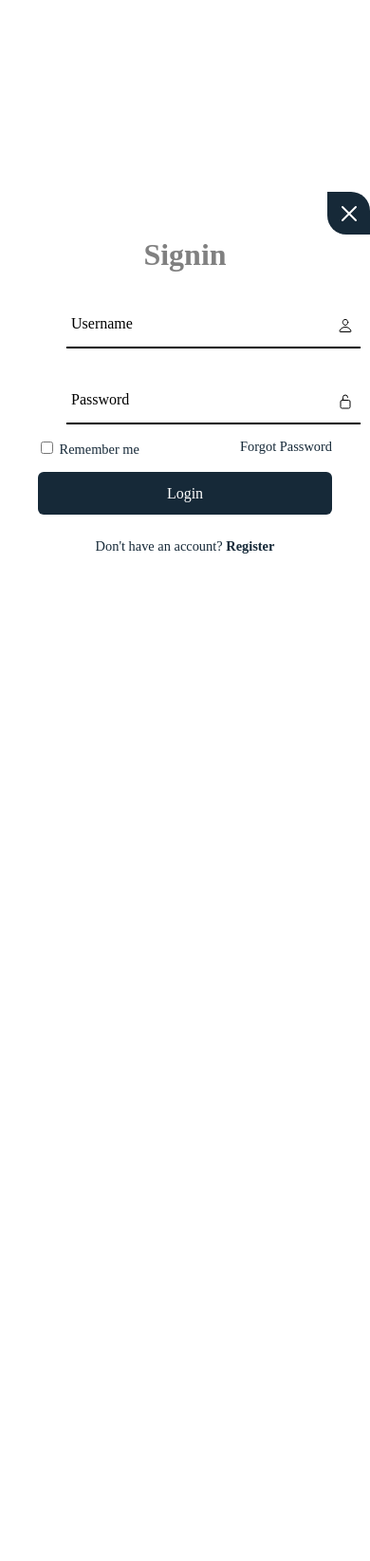
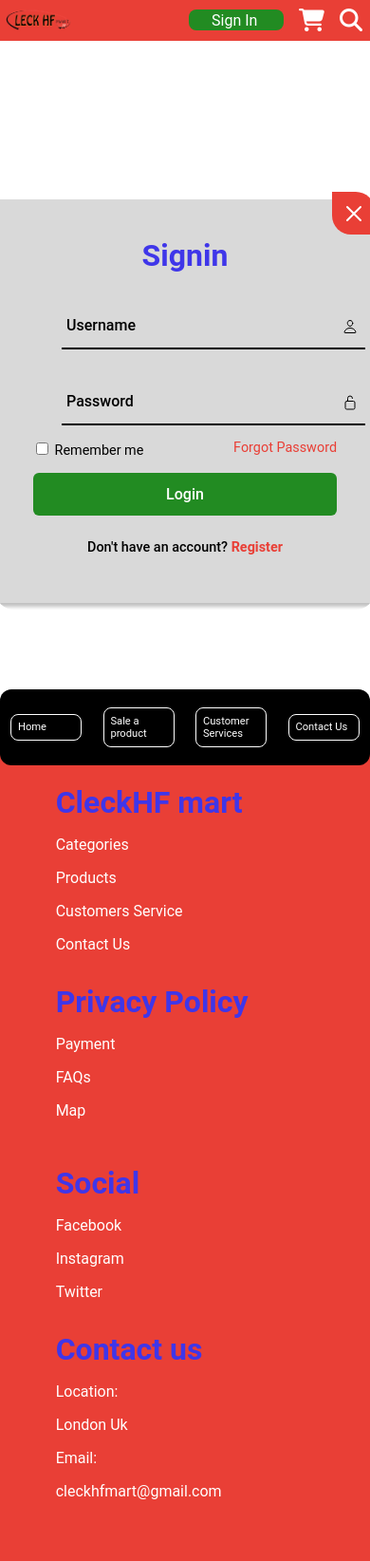
Before and after one commit to subodh670/Team-project, a PHP site: page /sign_in_page/index.html in a window 390 px wide. Shown: the whole page at 95% size. Before the commit the page ends 583 px from the top, so only its background shows below. Run offline with PHP 8.4, Linux system fonts and the light colour scheme.

Commit message:
overall correction of signin page

```diff
--- /dev/null
+++ b/sign_in_page/app.js
@@ -0,0 +1,23 @@
+'use strict';
+const contact = document.querySelector('.contact');
+const cat = document.querySelector('.categories');
+const searchBar = document.querySelector(".search-bar");
+const login = document.querySelector('.login');
+const cart = document.querySelector('.cart');
+const search = document.querySelector(".search");
+const searchResult = document.querySelector(".search-result");
+const faTimes = document.querySelector(".fa-times");
+
+
+search.addEventListener("click",()=>{
+    searchBar.classList.toggle("show-searchbar");
+    login.classList.toggle("show-login");
+    cart.classList.toggle("show-cart");
+    search.classList.toggle("show-search");
+})
+faTimes.addEventListener("click",()=>{
+    searchBar.classList.toggle("show-searchbar");
+    login.classList.toggle("show-login");
+    cart.classList.toggle("show-cart");
+    search.classList.toggle("show-search");
+})
--- a/sign_in_page/index.html
+++ b/sign_in_page/index.html
@@ -6,21 +6,43 @@
     <meta name="viewport" content="width=device-width, initial-scale=1.0">
     <title>Website with Login & registaration | Codehal</title>
     <link rel="stylesheet" href="style.css">
+    <link rel="stylesheet" href="../fontawesome-free-6.3.0-web/css/all.min.css">
 </head>
 <body bachround="">
     <header>
-        <h2 class="logo">Logo</h2>
-        <nav class="navigation">
-            <a href="#">categories</a>
-            <a href="#">products</a>
-            <a href="#">services</a>
-            <a href="#">contact us</a>
-            <button class="btnLogin-popup">Login</button>
-        </nav>
+        <div class="logo">
+            <a href="../landing_page/index.html">
+<img src="../landing_page/image1.png" alt="logo">
+
+            </a>
+        </div>
+        <ul>
+            <li><a href="#home">Home</a></li>
+            <li><a href="#sale">Sale a product</a></li>
+            <li><a href="#customer_services">Customer Services</a></li>
+            <li><a href="#contact_us">Contact Us</a></li>
+        </ul>
+        <div class="login_cart_search">
+             <div class="login">
+                <a href="/login">Sign In</a>
+             </div>
+             <div class="cart">
+            <i class="fa fa-shopping-cart" aria-hidden="true"></i>
+             </div>
+             <div class="search">
+                <i class="fa fa-search"></i>
+             </div>
+                <form method="POST" action="" class="search-bar show-searchbar">
+                    <input type="text" name="search" class="search-item">
+                    <i class="fa fa-times" aria-hidden="true"></i>
+                    <button class="search-result"><i class="fa fa-search"></i></button>
+                 </form>
+
+        </div>
     </header>
     <div class="wrapper">
         <span class="icon-close"><ion-icon name="close-outline"></ion-icon></span>
-        <div class="form-box login">
+        <div class="form-box login1">
             <h2>Signin</h2>
             <form action="#">
                 <div class="input-box">
@@ -48,7 +70,39 @@
             </form>
         </div>
     </div>
-    <script src="script.js"></script>
+    <footer>
+        <div class="container-footer">
+            <div class="footer-item1">
+                <h1>CleckHF mart</h1>
+                <p>Categories</p>
+                <p>Products</p>
+                <p>Customers Service</p>
+                <p>Contact Us</p>
+            </div>
+            <div class="footer-item2">
+                <h1>Privacy Policy</h1>
+                <p>Payment</p>
+                <p>FAQs</p>
+                <p>Map</p>
+                <img src="" alt="">
+            </div>
+            <div class="footer-item3">
+                <h1>Social</h1>
+                <p>Facebook</p>
+                <p>Instagram</p>
+                <p>Twitter</p>
+            </div>
+            <div class="footer-item4">
+                <h1>Contact us</h1>
+                <p>Location: </p>
+                <p>London Uk</p>
+                <p>Email: </p>
+                <p>cleckhfmart@gmail.com</p>
+            </div>
+
+        </div>
+    </footer>
+    <script src="app.js"></script>
     <script type="module" src="https://unpkg.com/ionicons@5.5.2/dist/ionicons/ionicons.esm.js"></script>
     <script nomodule src="https://unpkg.com/ionicons@5.5.2/dist/ionicons/ionicons.js"></script>
 </body>
--- a/sign_in_page/style.css
+++ b/sign_in_page/style.css
@@ -1,90 +1,254 @@
-@import url('https://fonts.googleapis.com/css?family=open+sans&display=swap');
+.backdrop{
+    position: fixed;
+    width: 100%;
+    height: 100vh;
+    top: 0;
+    left: 0;
+    z-index: -9999;
+}
 *{
     margin: 0;
-    padding: 0;
     box-sizing: border-box;
-    font-family: 'open', sans-swap;
+    font-family: 'Inter', sans-serif;
+    font-family: 'Questrial', sans-serif;
+    font-family: 'Roboto', sans-serif;
 }
-body{
+html{
+    font-size: 16px;
+    scroll-behavior: smooth;
+    max-width: 100%;
+}
+:root{
+    --primary-color: #E93F36;
+    --secondary-color: #3F36E9;
+    --tertiary-color: #228B22;
+    --white: #ffffff;
+    --black: #000000;
+    --selected: #D9D9D9;
+}
+header{
     display: flex;
-    justify-content: center;
+    background-color: var(--primary-color);
     align-items: center;
-    min-height: 100vh;
-  /*  background-image: url('../images/background.png');*/
-    background-repeat:  no-repeat;
-    background-size: cover;
-    background-attachment: fixed;
-    background-position: center;
-}
-
-header{
-    position: fixed;
-    top: 0;
-    left: 0;
-    width: 100%;
-    padding: 20px;
-
-    display: flex;
+    padding: 0 4em;
     justify-content: space-between;
-    align-items: center;
-    z-index: 99;
+    position: relative;
 }
 .logo{
-    font-size: 2em;
-    color: white;
-    user-select: none;
+    width: 20%;
 }
-.navigation a{
+.logo img{
+    width: 40%;
+    object-fit: cover;
+    object-position: center;
+}
+ul{
+    list-style: none;
+    width: 60%;
+    display: flex;
+    justify-content: start;
+    align-items: center;
+    z-index: 100;
+}
+.login_cart_search{
+    display: flex;
+    justify-content: right;
+    align-items: center;
+    width: 20%;
+}
+.login_cart_search div{
+    margin: 0 0.5em;
+}
+.login{
+    background-color: var(--tertiary-color);
+    padding: 0.35em 0.75em;
+    border-radius: 8px;
+}
+.login a{
+    text-decoration: none;
+    color: var(--white);
+}
+ul li{
+    margin: 0 1em;
+    color: var(--white);
+}
+ul li a{
+    text-decoration: none;
+    color: inherit;
+}
+ul li a:hover{
+    color: var(--black);
+    transition: 0.4s;
+}
+ul li a:active{
+    color: var(--selected);
+}
+.cart i, .search i{
+    color: var(--white);
+    font-size: 1.5rem;
+}
+.search-bar{
+    position: absolute;
+    margin-top: -0%;
+    transition: 0.4s;
+    display: flex;
+    align-items: center;
+    justify-content: space-between;
+    width: 16%;
+    right: 4%;
+}
+.search-bar input{
+    padding: 0.5em;
+    border-radius: 8px;
+}
+.show-searchbar{
+    margin-top: -40%;
+    transition: 0.4s;
+}
+.show-cart, .show-login{
+    display: none;
+}
+.show-search{
+    display: none;
+}
+.fa-times{
     position: relative;
-    font-size: 1.1em;
-    color: white;
-    text-decoration: none;
-    font-weight: 500;
-    margin-left: 40px;
+    right: 50px;
+    top: 0 px;
+    color: var(--selected);
 }
-
-.navigation a::after{
-    content: '';
-    position: absolute;
-    left: 0;
-    bottom: -6px;
-    width: 100%;
-    height: 3px;
-    background: white;
-    border-radius: 5px;
-    transform-origin: right;
-    transform: scaleX(0);
-    transition:  .5s;
+.search-item{
+    margin-right: 10%;
 }
-
-.navigation a:hover::after{
-    transform-origin: left;
-    transform: scaleX(1);
+.close-fa{
+    display: none;
 }
-.navigation .btnLogin-popup{
-    width: 130px;
-    height: 50px;
-    background: transparent;
-    border: 2px solid white;
-    outline: none;
-    border-radius: 6px;
-    cursor: pointer;
-    font-size: 1.1em;
-    color: white;
-    font-weight: 500;
-    margin-left: 40px;
-    transition: .5s;
+.search-result i{
+    font-size: 1.5rem;
+    border-width: 0px;
 
 }
 
-.navigation .btnLogin-popup:hover{
-    background: white;
-    color: green;
+/* media queries for navbar */
+@media(max-width: 1300px){
+    .search-bar{
+        right: 12%;
+    }
+}
+@media(max-width: 1000px){
+    ul{
+        position: fixed;
+        flex-direction: row;
+        padding: 0em;
+        height: 80px;
+        width: 80%;
+        bottom: 2%;
+        left: 10%;
+        background-color: var(--black);
+        transition: 0.4s;
+        justify-content: center;
+        align-items: center;
+        border-radius: 12px;
+        z-index: 100;
+        font-size: 1.1rem;
+    }
+    ul li{
+        width: 100%;
+        border: 1px solid white;
+        padding: 1em;
+        font-size: 0.7rem;
+        border-radius: 8px;
+    }
+    ul li:hover{
+        background-color: var(--tertiary-color);
+    }
+    ul li a:hover{
+        color: var(--white);
+    }
+    .search-bar{
+        right: 20%;
+    }
 
+    ul li a{
+        color: var(--white)
+    }
+    .logo{
+        width: 40%;
+    }
+    .login_cart_search{
+        width: 40%;
+    }
+}
+@media(max-width: 800px){
+    .search-bar{
+        right: 32%;
+    }
+}
+@media(max-width: 600px){
+    ul{
+        top: 86vh;
+    }
+
+    header{
+        padding: 0em;
+    }
+    .login{
+        padding: 0.5em 1.5em;
+    }
+    .login a {
+        font-size: 16px;
+    }
+    .logo{
+        width: 60%;
+    }
+    .login_cart_search{
+        width: 60%;
+    }
+    .search-bar{
+        right: 50%
+    }
+}
+@media(max-width: 492px){
+    .login{
+        padding: 0.3em 1.5em;
+    }
+    ul{
+        width: 100%;
+        left: 0%;
+        bottom: 4%;
+        font-size: 0.7em;
+        justify-content: center;
+    }
+    ul li{
+        padding: 0.6em;
+    }
+    .login_cart_search{
+        width: 60%;
+    }
+    .login{
+        width: 100px;
+    }
+    .search-bar input{
+        padding: 0.3em;
+    }
+}
+@media(max-width: 400px){
+    .login{
+        padding: 0.1em 1.5em;
+    }
+    .login{
+        width: 100px;
+    }
+    .search-bar{
+        margin-right: 40px;
+    }
 }
 
+
+/* sign in page starts */
+
 .wrapper{
-    position: relative;
+    position: absolute;
     width: 400px;
     height: 440px;
     background: transparent;
@@ -96,6 +260,9 @@ header{
     justify-content: center;
     align-items: center;
     overflow: hidden;
+    transform: translate(-50%, -50%);
+    left: 50%;
+    top: 50%;
 }
 
 .wrapper .form-box{
@@ -108,7 +275,7 @@ header{
     right: 0;
     width: 45px;
     height: 45px;
-    background: #162938;
+    background: var(--primary-color);
     font-size: 2em;
     color: #fff;
     display: flex;
@@ -122,7 +289,7 @@ header{
 
 .form-box h2{
     font-size: 2em;
-    color: gray;
+    color: var(--secondary-color);
     text-align: center;
 }
 
@@ -159,14 +326,14 @@ header{
     border: none;
     outline: none;
     font-size: 1em;
-    color: #162938;
+    color: var(--black);
     font-weight: 600;
     padding: 0 35px 0 5px;
 }
 
 .remember-forgot{
     font-size: .9em;
-    color: #162938;
+    color: var(--black);
     font-weight: 5oo;
     margin: -15px 0 15px;
     display: flex;
@@ -180,12 +347,16 @@ header{
     line-height: 57px;
 }
 .remember-forgot label input {
-    accent-color: #162938;
+    accent-color: var(--black);
     margin: 3px;
 
 }
+.login1{
+    background-color: var(--selected);
+    box-shadow: 0px 4px 4px rgba(0, 0, 0, 0.25);
+}
 .remember-forgot a{
-    color: #162938;
+    color: var(--primary-color);
     text-decoration: none;
 }
 .remember-forgot a:hover{
@@ -195,7 +366,7 @@ header{
 .btnLogin-popup{
     width: 100%;
     height: 45px;
-    background: #162938;
+    background: var(--tertiary-color);
     border: none;
     outline: none;
     border-radius: 6px;
@@ -206,13 +377,13 @@ header{
 }
 .login-register{
     font-size: .9em;
-    color: #162938;
+    color: var(--black);
     text-align: center;
     font-weight: 500;
     margin: 25px 0 10px;
 }
 .login-register p a {
-    color: #162938;
+    color: var(--primary-color);
     text-decoration: none;
     font-weight: 600;
 
@@ -220,3 +391,68 @@ header{
 .login-register p a:hover {
     text-decoration: underline;
 }
+
+
+/* footer  */
+
+
+footer{
+    display: flex;
+    justify-content: center;
+    align-items: center;
+    width: 100%;
+    padding: 2em 0;
+    background-color: var(--primary-color);
+    position: absolute;
+    bottom: -200px;
+}
+.container-footer{
+    width: 100%;
+    display: grid;
+    grid-template-columns: repeat(auto-fill, minmax(24%, 300px));
+    margin-left: 7%;
+    justify-content: center;
+}
+
+.container-footer > div{
+    width: 100%;
+    color: white;
+    display: flex;
+    justify-content: center;
+    align-items: flex-start;
+    flex-direction: column;
+    gap: 1rem;
+    margin-bottom: 2em;
+}
+.container-footer div h1{
+    color: var(--secondary-color);
+}
+
+/* media query */
+@media(max-width: 1300px){
+    footer{
+        bottom: -400px;
+    }
+}
+
+@media(max-width: 1000px){
+    footer{
+        bottom: -600px;
+    }
+}
+@media(max-width: 900px){
+    footer{
+        bottom: -650px;
+    }
+}
+@media(max-width: 800px){
+    footer{
+        bottom: -800px;
+    }
+}
+
+@media(max-width: 600px){
+    footer{
+        bottom: -800px;
+    }
+}
```
Also changed, not shown: item_page/index.html (+18 -5 lines), item_page/styles.css (+7 -0 lines), landing_page/index.html (+5 -5 lines), landing_page/landing_styles.css (+4 -4 lines), 1 other file.
